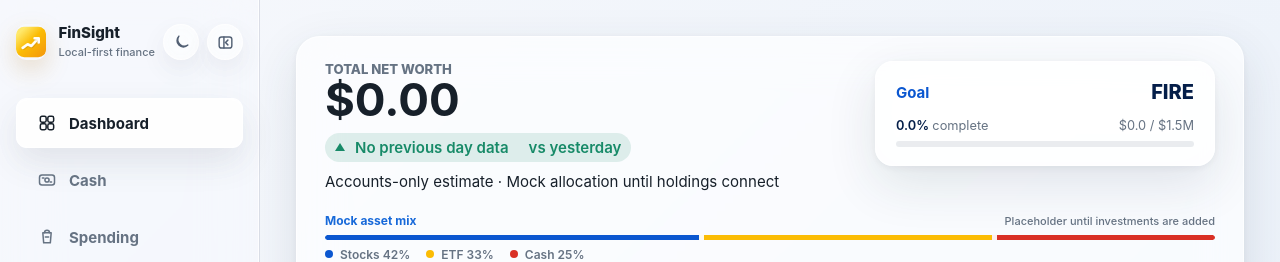
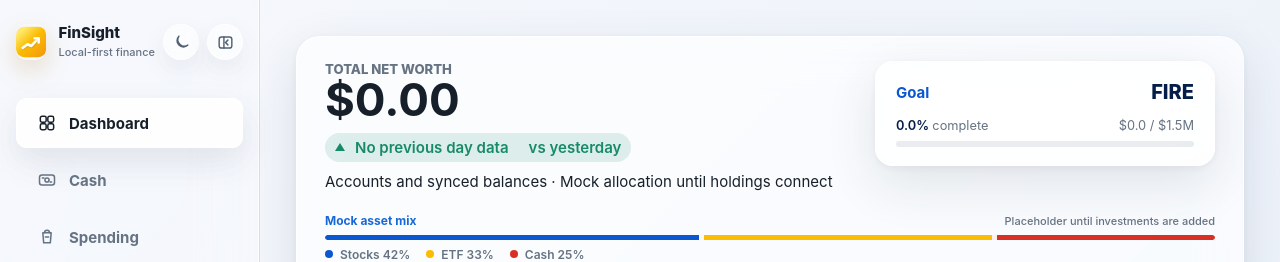
Before and after one commit to hexfeng/Accumulate, a Next.js app in the folder apps/web/: page /dashboard in a window 1280 px wide. Shown: the top 262 px of the page. Built offline with nearby package versions, Linux system fonts and the light colour scheme; no server answers.

Commit message:
feat: show real dashboard investment allocation

```diff
--- a/apps/web/components/dashboard-view.tsx
+++ b/apps/web/components/dashboard-view.tsx
@@ -40,7 +40,12 @@ export function DashboardView({ initialNetWorthHistory, snapshot }: Props) {
     .filter((account) => ["checking", "savings", "cash"].includes(account.type))
     .reduce((sum, account) => sum + account.balance, 0);
   const accountsOnlyNetWorth = snapshot.accounts.reduce((sum, account) => sum + account.balance, 0);
-  const totalNetWorth = initialNetWorthHistory.current_value || accountsOnlyNetWorth;
+  const totalNetWorth = initialNetWorthHistory.current_value || snapshot.net_worth_total || accountsOnlyNetWorth;
+  const investmentValue =
+    snapshot.investment_summary?.total_value ??
+    snapshot.accounts
+      .filter((account) => account.type === "investment")
+      .reduce((sum, account) => sum + Math.max(account.balance, 0), 0);
   const yesterdayChange = getYesterdayChange(initialNetWorthHistory, totalNetWorth);
   const goalProgressPct = Math.min((totalNetWorth / DEFAULT_GOAL.targetAmount) * 100, 100);
   const highestRisk = getHighestCashflowRisk(snapshot.forecast.points);
@@ -48,7 +53,8 @@ export function DashboardView({ initialNetWorthHistory, snapshot }: Props) {
   const topCategory = snapshot.monthly_summary.categories[0];
   const currentPeriod = formatPeriod(snapshot.monthly_summary.month);
   const currentPeriodShort = formatShortPeriod(snapshot.monthly_summary.month);
-  const assetAllocation = normalizeAssetAllocation(snapshot.asset_allocation?.length ? snapshot.asset_allocation : MOCK_ASSET_ALLOCATION);
+  const realAllocation = snapshot.asset_allocation?.filter((asset) => asset.value == null || asset.value !== 0) ?? [];
+  const assetAllocation = normalizeAssetAllocation(realAllocation.length ? realAllocation : MOCK_ASSET_ALLOCATION);
   const hasMockAllocation = assetAllocation.some((asset) => asset.is_mock);
   const allocationLabel = assetAllocation.map((asset) => `${asset.label} ${asset.percent}%`).join(", ");
   const hasSimpleFinAccounts = snapshot.accounts.some((account) => account.source === "simplefin");
@@ -67,7 +73,11 @@ export function DashboardView({ initialNetWorthHistory, snapshot }: Props) {
             <span>{yesterdayChange.percentLabel}</span>
             <span>vs yesterday</span>
           </div>
-          <p>Accounts-only estimate {"\u00b7"} {hasMockAllocation ? "Mock allocation until holdings connect" : "Holdings allocation connected"}</p>
+          <p>
+            <span>{snapshot.net_worth_uses_manual_holdings ? "Holdings-aware estimate" : "Accounts and synced balances"}</span>
+            {" \u00b7 "}
+            <span>{hasMockAllocation ? "Mock allocation until holdings connect" : "Real allocation connected"}</span>
+          </p>
         </div>
 
         <Link className="goal-card" href="/settings?section=goals" aria-label="Open goal settings">
@@ -128,7 +138,13 @@ export function DashboardView({ initialNetWorthHistory, snapshot }: Props) {
 
       <div className="kpi-nav-grid" aria-label="Dashboard navigation metrics">
         <DashboardKpiCard href="/cash" label="Cash" value={formatCurrency(cashPosition)} meta="90d projected positive" tone="green" />
-        <DashboardKpiCard href="/investments" label="Investments" value="Not set" meta="Add holdings" tone="indigo" />
+        <DashboardKpiCard
+          href="/investments"
+          label="Investments"
+          value={investmentValue > 0 ? formatCurrency(investmentValue) : "Not set"}
+          meta={investmentValue > 0 ? "Portfolio value" : "Add holdings"}
+          tone="indigo"
+        />
         <DashboardKpiCard href="/spending" label="Spending" value={formatCurrency(snapshot.monthly_summary.total_spending)} meta={`${formatPercent(snapshot.monthly_summary.budget_used_pct)} of budget`} tone="coral" />
         <DashboardKpiCard href="/accounts" label="Accounts" value={`${snapshot.accounts.length} active`} meta="View data health" tone="green" />
         <DashboardKpiCard href={`/recap?period=${snapshot.monthly_summary.month}`} label="Recap" value={`${currentPeriodShort} ready`} meta="Review month" tone="indigo" />
@@ -322,12 +338,12 @@ function formatShortPeriod(month: string) {
 }
 
 function normalizeAssetAllocation(items: AssetAllocationItem[]) {
-  const total = items.reduce((sum, item) => sum + item.percent, 0);
-  if (total <= 0) {
+  const positiveTotal = items.filter((item) => item.percent > 0).reduce((sum, item) => sum + item.percent, 0);
+  if (positiveTotal <= 0) {
     return MOCK_ASSET_ALLOCATION;
   }
   return items.map((item) => ({
     ...item,
-    percent: Math.round((item.percent / total) * 100)
+    percent: Math.round(item.percent)
   }));
 }
--- a/apps/web/lib/demo-data.ts
+++ b/apps/web/lib/demo-data.ts
@@ -1,4 +1,13 @@
 import type { BudgetSettings, DashboardSnapshot, Holding, NetWorthHistory, NetWorthRange, PortfolioSnapshot, Transaction } from "./types";
+
+export const demoPortfolio: PortfolioSnapshot = {
+  total_value: 1250,
+  total_cost: 1100,
+  unrealized_gain: 150,
+  unrealized_gain_pct: 13.64,
+  allocation: [{ label: "VFV.TO", value: 1250, percent: 100 }],
+  accounts: [{ account_id: "tfsa", account_name: "TFSA", value: 1250, holdings_count: 1 }]
+};
 
 export const demoDashboard: DashboardSnapshot = {
   accounts: [
@@ -11,6 +20,9 @@ export const demoDashboard: DashboardSnapshot = {
     { label: "ETF", percent: 33, tone: "etf", is_mock: true },
     { label: "Cash", percent: 25, tone: "cash", is_mock: true }
   ],
+  investment_summary: demoPortfolio,
+  net_worth_total: 14540,
+  net_worth_uses_manual_holdings: false,
   monthly_summary: {
     month: "2026-05",
     total_income: 5200,
@@ -85,15 +97,6 @@ export const demoHoldings: Holding[] = [
   }
 ];
 
-export const demoPortfolio: PortfolioSnapshot = {
-  total_value: 1250,
-  total_cost: 1100,
-  unrealized_gain: 150,
-  unrealized_gain_pct: 13.64,
-  allocation: [{ label: "VFV.TO", value: 1250, percent: 100 }],
-  accounts: [{ account_id: "tfsa", account_name: "TFSA", value: 1250, holdings_count: 1 }]
-};
-
 const NET_WORTH_RANGES: NetWorthRange[] = ["1D", "1W", "1M", "3M", "6M", "YTD", "1Y", "ALL"];
 const RANGE_POINT_COUNTS: Record<NetWorthRange, number> = {
   "1D": 8,
--- a/apps/web/lib/types.ts
+++ b/apps/web/lib/types.ts
@@ -197,6 +197,7 @@ export type CashflowForecast = {
 
 export type AssetAllocationItem = {
   label: string;
+  value?: number;
   percent: number;
   tone: "stocks" | "etf" | "cash";
   is_mock?: boolean;
@@ -223,6 +224,9 @@ export type NetWorthHistory = {
 export type DashboardSnapshot = {
   accounts: Account[];
   asset_allocation?: AssetAllocationItem[];
+  investment_summary?: PortfolioSnapshot | null;
+  net_worth_total?: number;
+  net_worth_uses_manual_holdings?: boolean;
   monthly_summary: MonthlySummary;
   recurring_items: RecurringItem[];
   forecast: CashflowForecast;
```
Also changed, not shown: 1 other file (tests, documents, lock files or other folders).
